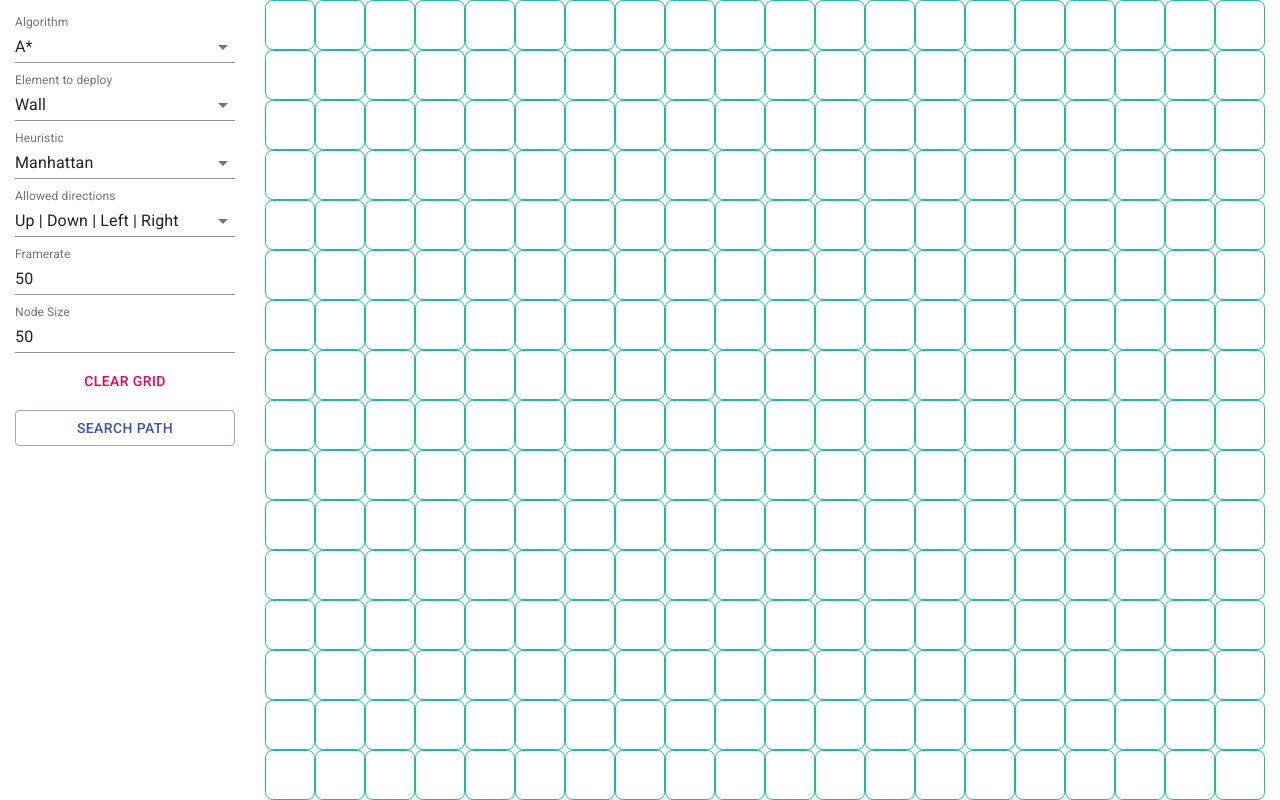
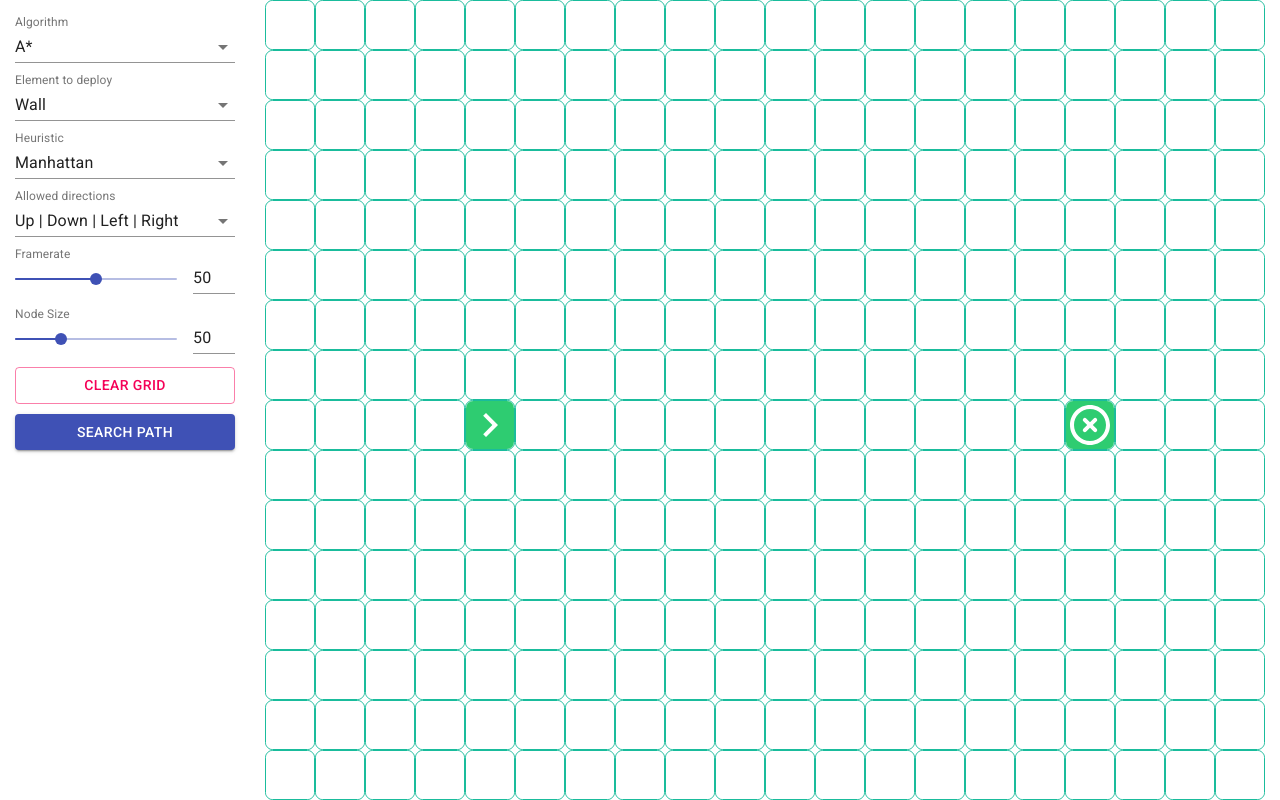
Before and after one commit to Tracer1337/pathfinding-visualization, a React (Create React App) app: page / in a window 1280 px wide. Built offline with nearby package versions, Linux system fonts and the light colour scheme.

Commit message:
Deploy start / end automatically / Change number setting to slider

```diff
--- a/src/components/Grid.js
+++ b/src/components/Grid.js
@@ -13,17 +13,23 @@ export default class Grid extends React.Component{
         this.nodes = []
     }
 
+    indexToCoords = index => [index%this.props.columns, Math.floor(index/this.props.columns)]
+    coordsToIndex = ({x,y}) => y*this.props.columns+x
+
     createNewGrid = () => {
+        this.clearGrid()
         const rows = Math.min(this.props.rows, ROWS_CONSTRAINT)
         const columns = Math.min(this.props.columns, COLUMNS_CONSTRAINT)
         this.grid = Array(rows).fill(0).map(() => Array(columns).fill(STATES.WALKABLE))
     }
 
     clearGrid = () => {
-        this.nodes.forEach(node => node.reset())
-        this.grid = this.grid.map(column => column.map(cell => cell = STATES.WALKABLE))
-        this.startingPoint = null
-        this.endingPoint = null
+        if(this.nodes){
+            this.nodes.forEach(node => node && node.reset())
+            this.grid = this.grid.map(column => column.map(cell => cell = STATES.WALKABLE))
+            this.startingPoint = null
+            this.endingPoint = null
+        }
     }
 
     initNewPath = () => {
@@ -42,8 +48,21 @@ export default class Grid extends React.Component{
         })))
     }
 
-    indexToCoords = index => [index%this.props.columns, Math.floor(index/this.props.columns)]
-    coordsToIndex = ({x,y}) => y*this.props.columns+x
+    generateStartingPoint = () => {
+        if(this.props.columns > COLUMNS_CONSTRAINT || this.props.rows > ROWS_CONSTRAINT) return
+        const x = Math.floor(this.props.columns*.2)
+        const y = Math.floor(this.props.rows/2)
+        this.startingPoint = this.coordsToIndex({x, y})
+        this.toggleGridAtIndex(this.startingPoint, STATES.START)
+    }
+
+    generateEndingPoint = () => {
+        if(this.props.columns > COLUMNS_CONSTRAINT || this.props.rows > ROWS_CONSTRAINT) return
+        const x = Math.floor(this.props.columns*.8)
+        const y = Math.floor(this.props.rows/2)
+        this.endingPoint = this.coordsToIndex({x, y})
+        this.toggleGridAtIndex(this.endingPoint, STATES.END)
+    }
 
     toggleGridAtIndex(index, value){
         const coords = this.indexToCoords(index)
@@ -58,6 +77,14 @@ export default class Grid extends React.Component{
     setGridAtIndex(index, value){
         const coords = this.indexToCoords(index)
         this.grid[coords[1]][coords[0]] = value
+    }
+
+    showPath = async path => {
+        for(let point of path){
+            this.grid[point[1]][point[0]] = 4
+            this.nodes[this.coordsToIndex({x:point[0], y:point[1]})].set(STATES.PATH)
+            await sleep(1/SettingsProvider.settings.framerate.value*1000)
+        }
     }
 
     handleClick = (index) => {
@@ -75,18 +102,18 @@ export default class Grid extends React.Component{
         this.toggleGridAtIndex(index, this.mode)
     }
 
-    showPath = async path => {
-        for(let point of path){
-            this.grid[point[1]][point[0]] = 4
-            this.nodes[this.coordsToIndex({x:point[0], y:point[1]})].set(STATES.PATH)
-            await sleep(1/SettingsProvider.settings.framerate.value*1000)
-        }
+    componentDidUpdate(){
+        this.generateStartingPoint()
+        this.generateEndingPoint()
     }
 
     componentDidMount(){
         SettingsProvider.addEventListener("gridSetterStateChange", ({detail}) => this.mode = parseInt(detail))
         SettingsProvider.addEventListener("nodeSizeChange", () => this.forceUpdate())
         SettingsProvider.addEventListener("clearGrid", this.clearGrid)
+
+        this.generateStartingPoint()
+        this.generateEndingPoint()
     }
 
     render(){
--- a/src/components/Node.js
+++ b/src/components/Node.js
@@ -25,12 +25,18 @@ export default class Node extends React.Component{
         super.setState(newState)
         if(newState.state !== STATES.WALKABLE){
             this.node.classList.add("animate")
-            setTimeout(() => this.node.classList.remove("animate"), 200)
+            this.timeout = setTimeout(() => this.node.classList.remove("animate"), 200)
         }
     }
 
     componentDidMount(){
         SettingsProvider.addEventListener("nodeSizeChange", () => this.forceUpdate())
+    }
+
+    componentWillUnmount(){
+        if(this.timeout){
+            clearTimeout(this.timeout)
+        }
     }
 
     render(){
@@ -44,17 +50,19 @@ export default class Node extends React.Component{
         }
 
         return(
+            <div className="node-border">
                 <div
                     className="node"
                     style={{
                         width: SettingsProvider.settings.nodeSize.value-NODE_BORDER_WIDTH*2+"px",
                         height: SettingsProvider.settings.nodeSize.value-NODE_BORDER_WIDTH*2+"px",
                         backgroundImage,
-                    backgroundColor // BG == BORDER
+                        backgroundColor
                     }}
                     onClick={this.props.onClick}
                     ref={ref => this.node = ref}
                 >{this.props.children}</div>
+            </div>
         )
     }
 }
--- a/src/components/Settings.js
+++ b/src/components/Settings.js
@@ -1,5 +1,5 @@
 import React from "react"
-import {FormControl, InputLabel, Select, MenuItem, Button, TextField} from "@material-ui/core"
+import {FormControl, InputLabel, Select, MenuItem, Button, Input, Slider, Grid} from "@material-ui/core"
 
 import SettingsProvider from "../utils/SettingsProvider.js"
 
@@ -13,7 +13,7 @@ export default class Settings extends React.Component{
             case "select":
                 return(
                     <>
-                        <InputLabel>{SettingsProvider.settings[key].label}</InputLabel>
+                        <InputLabel>{setting.label}</InputLabel>
                         <Select
                             value={this.state[key]}
                             onChange={e => this.handleChange(e, key)}
@@ -36,14 +36,35 @@ export default class Settings extends React.Component{
                     >{setting.label}</Button>
                 )
 
-            case "number":
+            case "slider":
                 return (
-                    <TextField
-                        type="number"
-                        label={setting.label}
-                        value={this.state[key]}
-                        onChange={e => this.handleChange(e, key)}
-                    />
+                    <>
+                        <InputLabel>{setting.label}</InputLabel>
+                        <Grid container spacing={2} className="slider-wrapper">
+                            <Grid item xs>
+                                <Slider
+                                    value={this.state[key]}
+                                    onChange={(e, newValue) => this.handleChange({target: {value: newValue}}, key)}
+                                    step={1}
+                                    min={setting.min}
+                                    max={setting.max}
+                                />
+                            </Grid>
+                            <Grid item>
+                                <Input
+                                    label={setting.label}
+                                    value={this.state[key]}
+                                    onChange={e => this.handleChange(e, key)}
+                                    margin="dense"
+                                    style={{width: 42}}
+                                    inputProps={{
+                                        step: setting.step,
+                                        type: "number"
+                                    }}
+                                />
+                            </Grid>
+                        </Grid>
+                    </>
                 )
 
             default:
@@ -59,7 +80,7 @@ export default class Settings extends React.Component{
     componentDidMount(){
         let newState = {}
         Object.entries(SettingsProvider.settings).forEach(([key, setting]) => {
-            if(setting.type === "select" || setting.type === "number"){
+            if(setting.type === "select" || setting.type === "slider"){
                 newState[key] = setting.value
             }
         })
--- a/src/index.scss
+++ b/src/index.scss
@@ -29,8 +29,12 @@ body{
                     display: flex;
                     flex-wrap: wrap;
 
+                    .node-border{
+                        border: 1px solid #1abc9c;
+                        border-radius: 15%;
+                    }
+
                     .node{
-                        border: 1px solid #1abc9c;
                         display: flex;
                         justify-content: center;
                         align-items: center;
@@ -67,14 +71,9 @@ body{
                     .input{
                         width: 100%;
                     }
-                }
 
-                .number{
-                    label{
-                        margin-left: 10px;
-                    }
-                    input{
-                        width: 50px;
+                    .slider-wrapper{
+                        margin-top: 10px;
                     }
                 }
             }
--- a/src/utils/SettingsProvider.js
+++ b/src/utils/SettingsProvider.js
@@ -26,6 +26,7 @@ class SettingsProvider extends Emitter{
                 }
             ]
         },
+
         gridSetterState: {
             type: "select",
             label: "Element to deploy",
@@ -45,6 +46,7 @@ class SettingsProvider extends Emitter{
                 }
             ]
         },
+
         heuristic: {
             type: "select",
             label: "Heuristic",
@@ -64,6 +66,7 @@ class SettingsProvider extends Emitter{
                 },
             ]
         },
+
         directions: {
             type: "select",
             label: "Allowed directions",
@@ -79,25 +82,33 @@ class SettingsProvider extends Emitter{
                 }
             ]
         },
+
         framerate: {
-            type: "number",
+            type: "slider",
             value: 50,
             label: "Framerate"
         },
+
         nodeSize: {
-            type: "number",
+            type: "slider",
             value: 50,
+            min: 10,
+            max: 150,
+            step: 10,
             label: "Node Size"
         },
+
         clearGrid: {
             type: "action",
             color: "secondary",
+            variant: "outlined",
             label: "Clear Grid"
         },
+
         searchPath: {
             type: "action",
             color: "primary",
-            variant: "outlined",
+            variant: "contained",
             label: "Search Path"
         },
     }
```
Also changed, not shown: 1 other file (tests, documents, lock files or other folders). Lines whose indentation alone changed are shown as unchanged.
